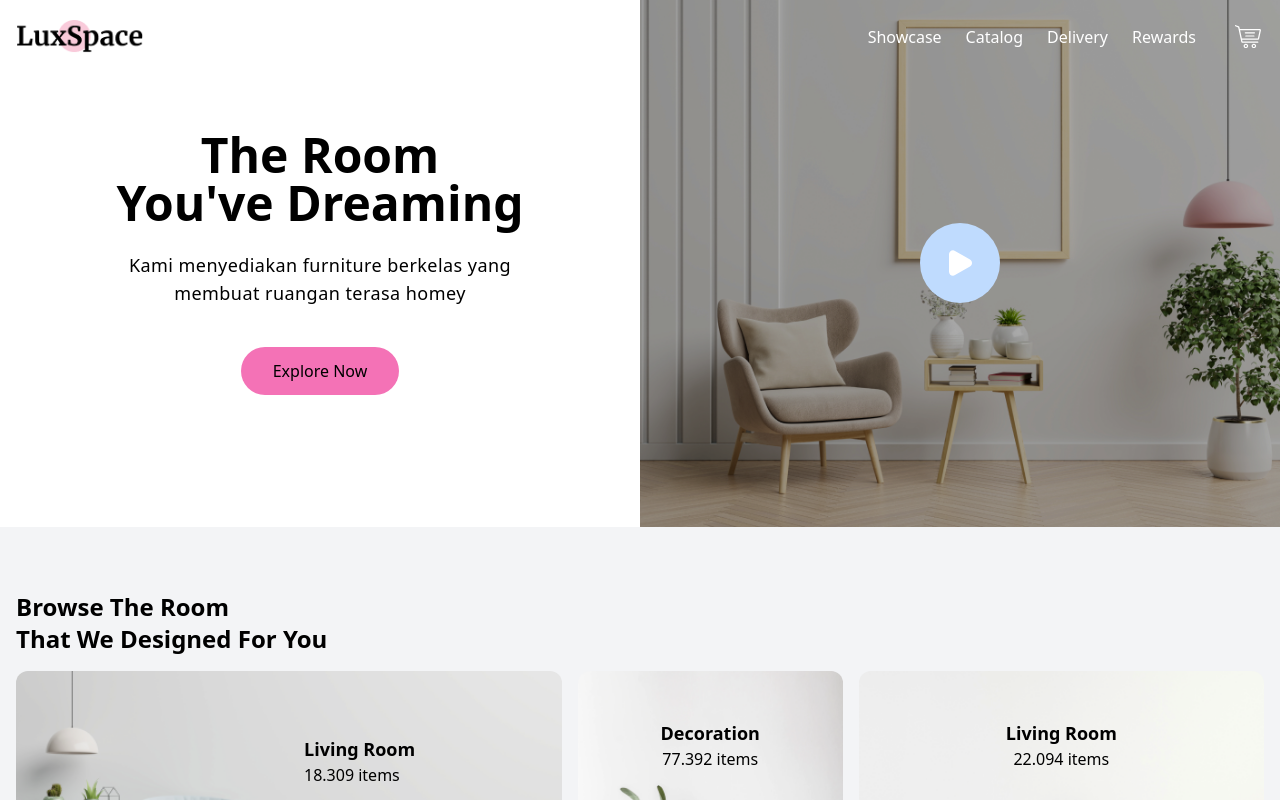
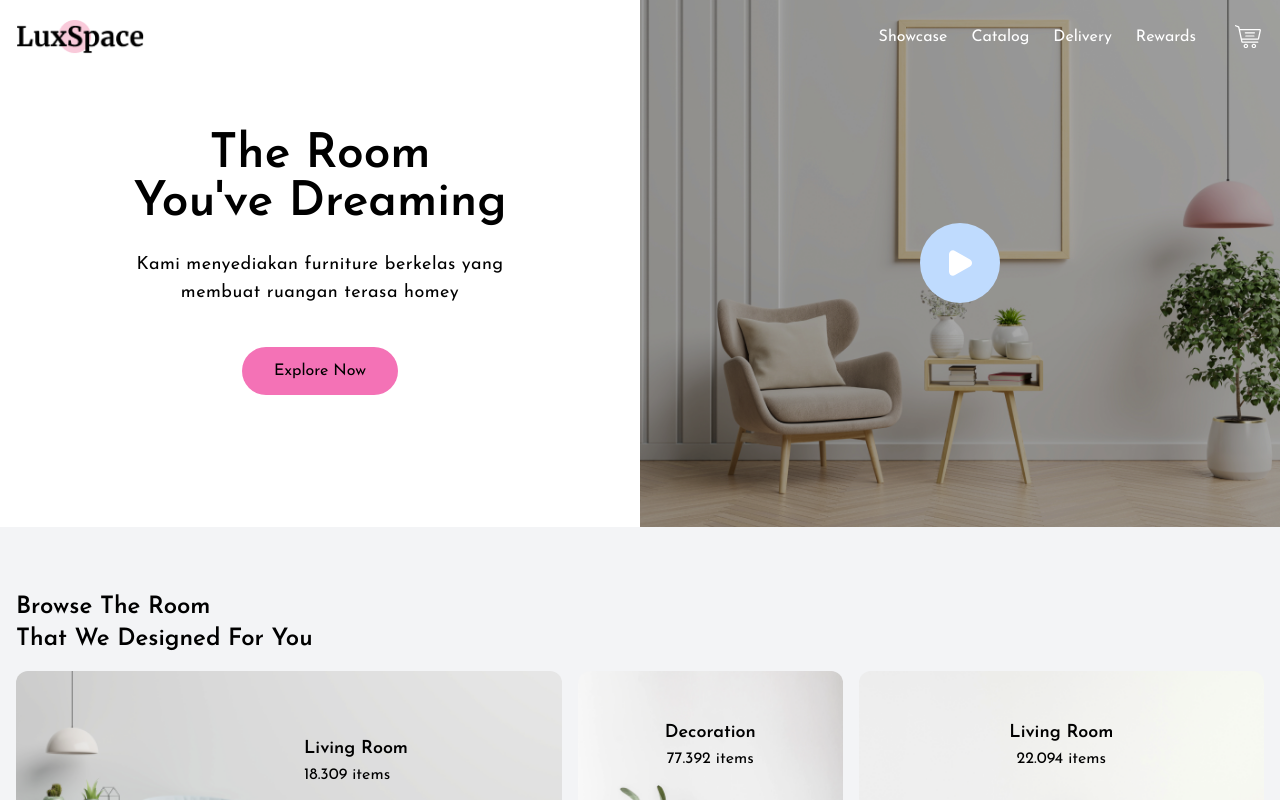
Before and after one commit to arginanta/luxspace_pwa, a React (Create React App) app: page / in a window 1280 px wide. Shown: the top 800 px of the page. Built offline with nearby package versions, Linux system fonts and the light colour scheme.

Commit message:
Cache asset (font) dari CDN

```diff
--- a/src/service-worker.js
+++ b/src/service-worker.js
@@ -11,7 +11,7 @@
 import { ExpirationPlugin } from 'workbox-expiration';
 import { precacheAndRoute, createHandlerBoundToURL } from 'workbox-precaching';
 import { registerRoute } from 'workbox-routing';
-import { StaleWhileRevalidate } from 'workbox-strategies';
+import { NetworkFirst, StaleWhileRevalidate } from 'workbox-strategies';
 
 clientsClaim();
 
@@ -61,6 +61,17 @@
   })
 );
 
+registerRoute(({url}) => url.origin === 'https://fonts.googleapis.com' || url.origin === 'https://fonts.gstatic.com',
+new NetworkFirst({
+  cacheName: 'fonts',
+  plugins: [
+    new ExpirationPlugin({
+      maxAgeSeconds: 60 * 60 * 24 * 356,
+      maxEntries: 30,
+    })
+  ]
+}))
+
 self.addEventListener('install', function(event) {
   console.log("SW Install");
 
--- a/src/tailwind.css
+++ b/src/tailwind.css
@@ -1,4 +1,4 @@
-@import url("https://fonts.googleapis.com/css2?family=Open+Sans:wght@300;400;600&display=swap");
+@import url("https://fonts.googleapis.com/css2?family=Josefin+Sans:wght@300;400;600&display=swap");
 @tailwind base;
 @tailwind components;
 @tailwind utilities;
--- a/tailwind.config.js
+++ b/tailwind.config.js
@@ -3,6 +3,11 @@
   content: ['./src/**/*.{js,jsx}'],
   theme: {
     extend: {},
+    fontFamily: {
+      'sans': [
+        '"Josefin Sans"'
+      ]
+    }
   },
   plugins: [],
 }
```
